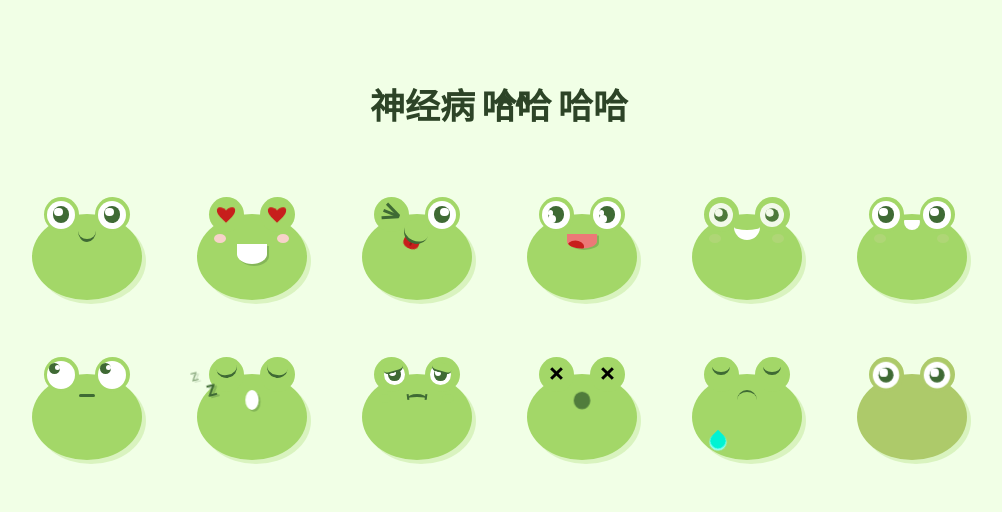
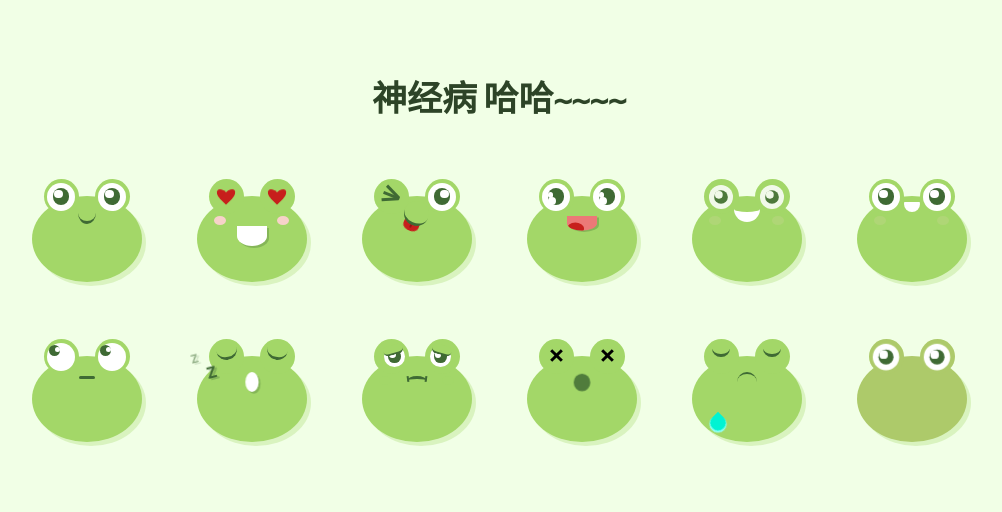
Before and after one commit to frfrfrs/frfrfrs.github.io, a plain HTML site: page index.html in a window 1280 px wide. Shown: the whole page, without its empty margins (141-1143 px from the left). Drawn offline with Linux system fonts and the light colour scheme.

Commit message:
Update index.html
更新

```diff
--- a/index.html
+++ b/index.html
@@ -14,7 +14,7 @@
 <body>
 
 	<div class="container">
-	  <h1>神经病 <span>哈哈</span> 哈哈</h1>
+	  <h1>神经病 哈哈~~~~    </h1>
 	  <div class="emoji-container">
 
 		<!--icon #1-->
```
